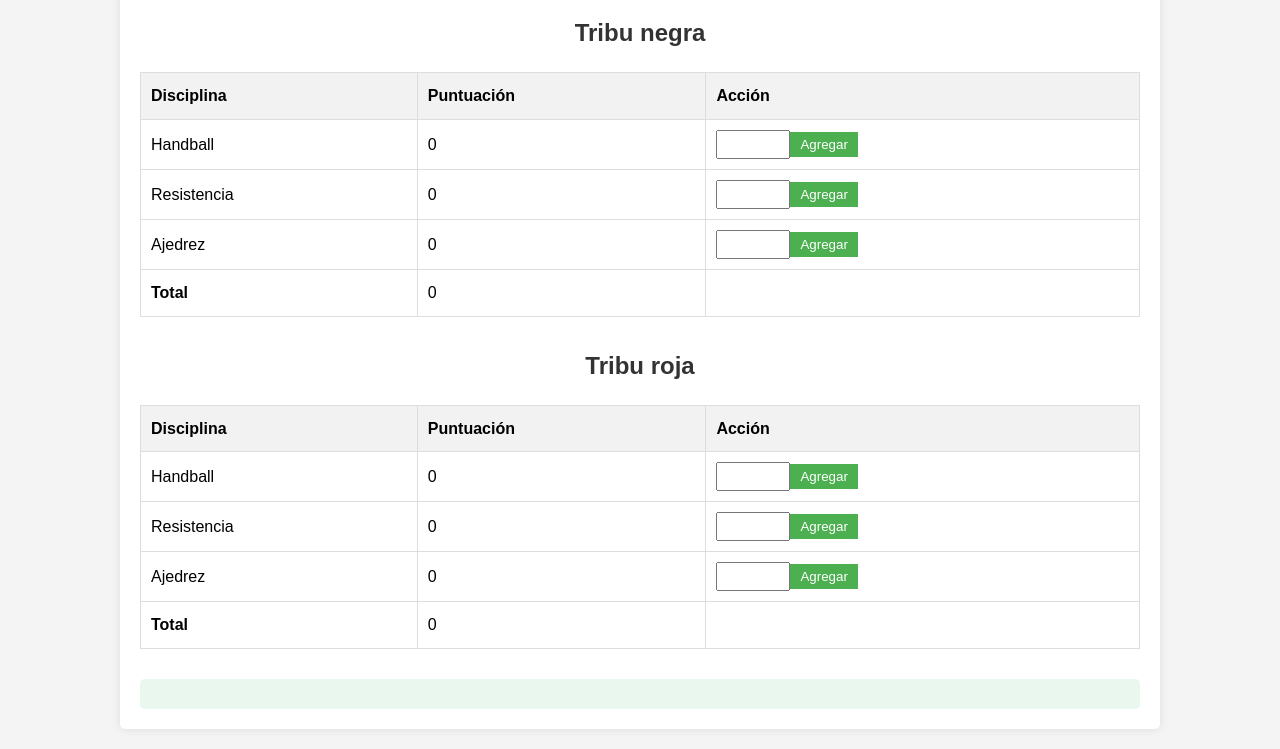
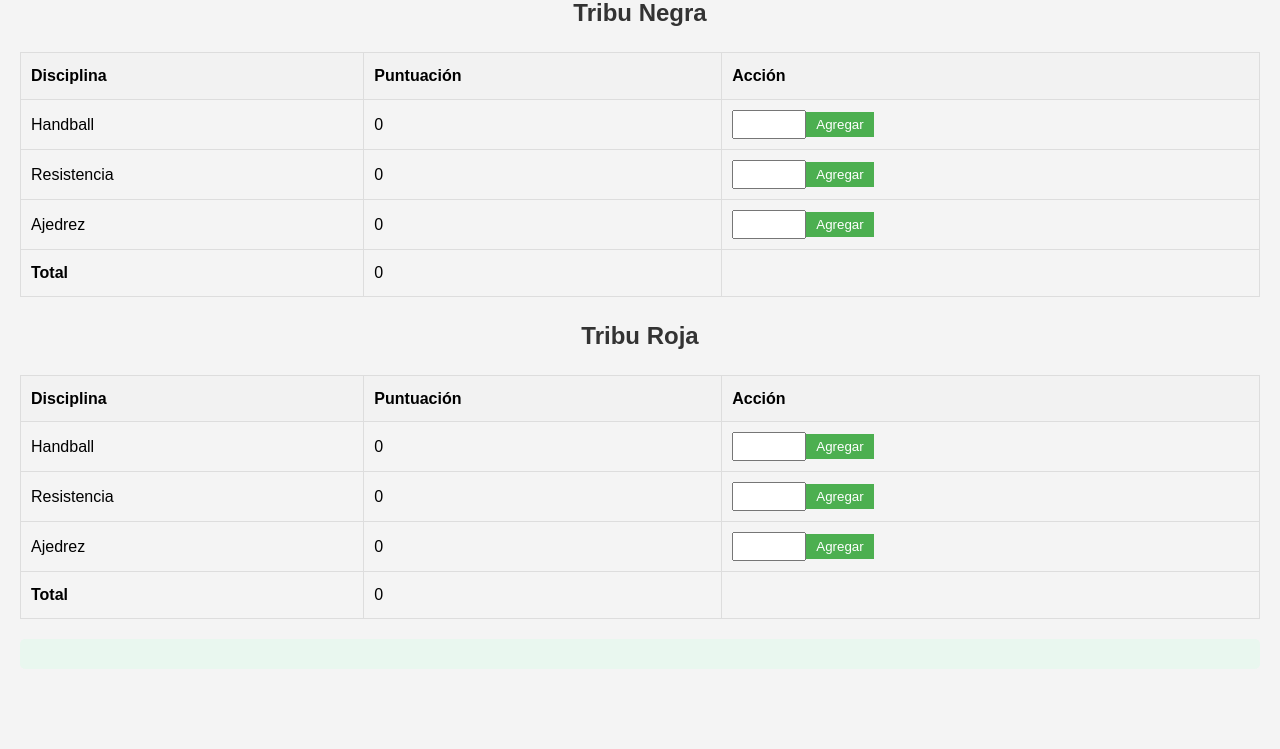
Before and after one commit to joshuareynoso/tabladepuntos, a plain HTML site: page index.html in a window 1280 px wide. Shown: the part 120-869 px from the top of the page. After the commit the page ends 809 px from the top, so only its background shows below. Drawn offline with Linux system fonts and the light colour scheme.

Commit message:
cosas nuevas

```diff
--- a/index.html
+++ b/index.html
@@ -3,16 +3,16 @@
 <head>
     <meta charset="UTF-8">
     <meta name="viewport" content="width=device-width, initial-scale=1.0">
-    <title>Sistema de Puntuación para Competencias</title>
+    <title>Tabla de Puntos </title>
     <link rel="stylesheet" href="style.css">
 </head>
 <body>
-    <div class="container">
-        <h1>Tabla de puntos</h1>
+    <div class="Tabla_de_Puntos">
+        <h1>Tabla de Puntos</h1>
 
-        <div class="team-container">
-            <h2>Tribu negra </h2>
-            <table id="equipoATable">
+
+            <h2>Tribu Negra</h2>
+            <table id="tribuNegra">
                 <tr>
                     <th>Disciplina</th>
                     <th>Puntuación</th>
@@ -20,30 +20,29 @@
                 </tr>
                 <tr>
                     <td>Handball</td>
-                    <td id="equipoA-handball">0</td>
-                    <td><input type="number" id="inputA-handball" min="0"><button id="btnA-handball">Agregar</button></td>
+                    <td id="tribuNegra-handball">0</td>
+                    <td><input type="number" id="inputNegra-handball" min="0"><button id="btnNegra-handball">Agregar</button></td>
                 </tr>
                 <tr>
                     <td>Resistencia</td>
-                    <td id="equipoA-resistencia">0</td>
-                    <td><input type="number" id="inputA-resistencia" min="0"><button id="btnA-resistencia">Agregar</button></td>
+                    <td id="resistencia">0</td>
+                    <td><input type="number" id="inputNegra-resistencia" min="0"><button id="btnNegra-resistencia">Agregar</button></td>
                 </tr>
                 <tr>
                     <td>Ajedrez</td>
-                    <td id="equipoA-ajedrez">0</td>
-                    <td><input type="number" id="inputA-ajedrez" min="0"><button id="btnA-ajedrez">Agregar</button></td>
+                    <td id="tribuNegra-ajedrez">0</td>
+                    <td><input type="number" id="inputNegra-ajedrez" min="0"><button id="btnNegra-ajedrez">Agregar</button></td>
                 </tr>
                 <tr>
                     <td><strong>Total</strong></td>
-                    <td id="equipoA-total">0</td>
+                    <td id="tribuNegra-total">0</td>
                     <td></td>
                 </tr>
             </table>
-        </div>
 
-        <div class="team-container">
-            <h2>Tribu roja</h2>
-            <table id="equipoBTable">
+
+            <h2>Tribu Roja</h2>
+            <table id="tribuRoja">
                 <tr>
                     <th>Disciplina</th>
                     <th>Puntuación</th>
@@ -51,26 +50,26 @@
                 </tr>
                 <tr>
                     <td>Handball</td>
-                    <td id="equipoB-handball">0</td>
-                    <td><input type="number" id="inputB-handball" min="0"><button id="btnB-handball">Agregar</button></td>
+                    <td id="tribuRoja-handball">0</td>
+                    <td><input type="number" id="inputRoja-handball" min="0"><button id="btnRoja-handball">Agregar</button></td>
                 </tr>
                 <tr>
                     <td>Resistencia</td>
-                    <td id="equipoB-resistencia">0</td>
-                    <td><input type="number" id="inputB-resistencia" min="0"><button id="btnB-resistencia">Agregar</button></td>
+                    <td id="tribuRoja-resistencia">0</td>
+                    <td><input type="number" id="inputRoja-resistencia" min="0"><button id="btnRoja-resistencia">Agregar</button></td>
                 </tr>
                 <tr>
                     <td>Ajedrez</td>
-                    <td id="equipoB-ajedrez">0</td>
-                    <td><input type="number" id="inputB-ajedrez" min="0"><button id="btnB-ajedrez">Agregar</button></td>
+                    <td id="tribuRoja-ajedrez">0</td>
+                    <td><input type="number" id="inputRoja-ajedrez" min="0"><button id="btnRoja-ajedrez">Agregar</button></td>
                 </tr>
                 <tr>
                     <td><strong>Total</strong></td>
-                    <td id="equipoB-total">0</td>
+                    <td id="tribuRoja-total">0</td>
                     <td></td>
                 </tr>
             </table>
-        </div>
+
 
         <div class="results" id="resultados"></div>
     </div>
--- a/style.css
+++ b/style.css
@@ -1,3 +1,4 @@
+
 body {
     font-family: Arial, sans-serif;
     line-height: 1.6;
@@ -5,38 +6,45 @@ body {
     padding: 20px;
     background-color: #f4f4f4;
 }
-.container {
-    max-width: 1000px;
+
+.Tablad_e_Puntos {
+    max-width: 800px;
     margin: auto;
     background: white;
     padding: 20px;
     border-radius: 5px;
     box-shadow: 0 0 10px rgba(0,0,0,0.1);
 }
+
 h1, h2 {
     color: #333;
     text-align: center;
 }
-.team-container {
-    margin-bottom: 30px;
-}
+
+
 table {
     width: 100%;
     border-collapse: collapse;
     margin-bottom: 20px;
 }
+
 th, td {
     padding: 10px;
     border: 1px solid #ddd;
     text-align: left;
 }
+
 th {
     background-color: #f2f2f2;
 }
+
+
 input[type="number"] {
     width: 60px;
     padding: 5px;
 }
+
+
 button {
     padding: 5px 10px;
     background-color: #4CAF50;
@@ -44,12 +52,17 @@ button {
     border: none;
     cursor: pointer;
 }
+
+
 button:hover {
     background-color: #45a049;
 }
+
+
 .results {
     background-color: #e9f7ef;
     padding: 15px;
     border-radius: 5px;
     margin-top: 20px;
+    text-align: center;
 }
```
